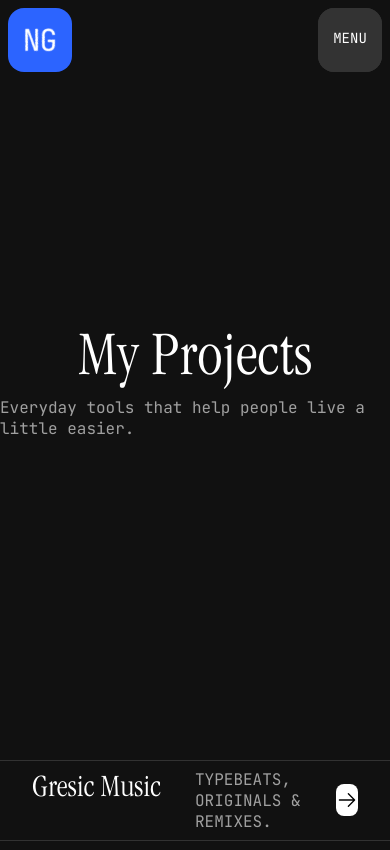
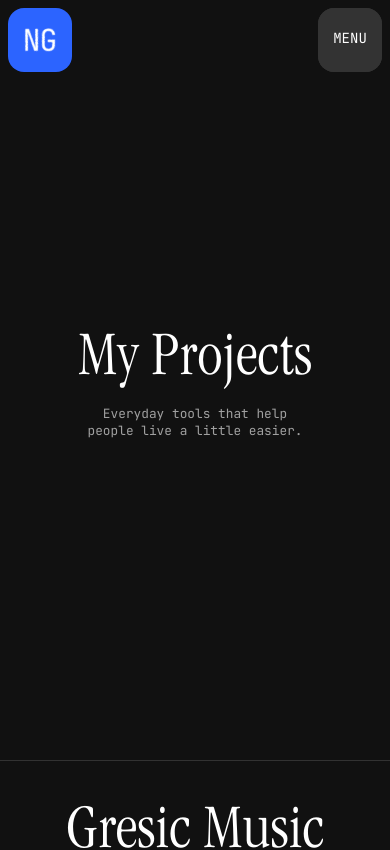
Before and after one commit to NilanshuGarhewal/Portfolio-September, a Next.js app: page /projects in a window 390 px wide. Shown: the top 850 px of the page. Built offline with nearby package versions, Linux system fonts and the light colour scheme.

Commit message:
PROJECT PAGE AND SUB PROJECT PAGE IS NOW RESPONSIVE FOR MOBILE AND TABLET DEVICES.

```diff
--- a/src/app/projects/ProjectHeroSection.tsx
+++ b/src/app/projects/ProjectHeroSection.tsx
@@ -4,10 +4,10 @@ const ProjectHeroSection = () => {
   return (
     <div className="project-hero-section">
       <div className="project-hero-heading-wrapper">
-        <span className="project-hero-heading">My Projects</span>
-        <span className="project-hero-des">
+        <div className="project-hero-heading">My Projects</div>
+        <div className="project-hero-des">
           Everyday tools that help people live a little easier.
-        </span>
+        </div>
       </div>
     </div>
   );
--- a/src/sass/app/projects/_projectHeroSection.scss
+++ b/src/sass/app/projects/_projectHeroSection.scss
@@ -8,13 +8,25 @@
     flex-direction: column;
     align-items: center;
 
+    @include respond(tablet) {
+      gap: getSpacing(sm);
+    }
+
     .project-hero-heading {
       font-size: clamp(4rem, 10vw, 10rem);
     }
 
     .project-hero-des {
-        font-family: $font-sec;
-        color: $text-sec;
+      height: auto;
+      text-align: center;
+      font-family: $font-sec;
+      color: $text-sec;
+      font-size: 1rem;
+
+      @include respond(laptop) {
+        width: 60%;
+        font-size: 0.8rem;
+      }
     }
   }
 }
--- a/src/sass/app/projects/_projectWrapper.scss
+++ b/src/sass/app/projects/_projectWrapper.scss
@@ -9,10 +9,23 @@
   text-decoration: none;
   color: $text;
 
+  @include respond(laptop) {
+    padding: getSpacing(lg) getSpacing(md);
+    display: flex;
+    flex-direction: column;
+    align-items: center;
+    justify-content: center;
+    gap: getSpacing(md);
+  }
+
   .project-name {
     width: 100%;
-    font-size: clamp(2rem, 6vw, 5rem);
+    font-size: clamp(4rem, 6vw, 5rem);
     z-index: 20;
+
+    @include respond(mobile) {
+      text-align: center;
+    }
   }
 
   .project-go {
@@ -23,11 +36,21 @@
     justify-content: space-between;
     z-index: 20;
 
+    @include respond(mobile) {
+      flex-direction: column;
+      gap: getSpacing(lg);
+      // align-items: end;
+    }
+
     .project-go-des {
       font-size: 1rem;
       font-family: $font-sec;
       text-transform: uppercase;
       color: $text-sec;
+
+      @include respond(mobile) {
+        font-size: 12px;
+      }
     }
 
     .project-go-arrow {
--- a/src/sass/components/project/_projectContainerPage.scss
+++ b/src/sass/components/project/_projectContainerPage.scss
@@ -26,6 +26,20 @@
     flex-direction: column;
     overflow: hidden;
 
+    @include respond(desktop) {
+      width: 70%;
+    }
+
+    @include respond(laptop) {
+      width: 90%;
+    }
+
+    @include respond(tablet) {
+      width: 100%;
+      padding: getSpacing(sm);
+      border-radius: 0.5rem;
+    }
+
     .project-close {
       width: 100%;
       font-size: 1rem;
@@ -34,6 +48,10 @@
       border-bottom: 1px solid $border;
       flex-shrink: 0;
       height: 2rem;
+
+      @include respond(tablet) {
+        height: 1.5rem;
+      }
 
       .project-close-btn {
         &:hover {
@@ -57,6 +75,11 @@
         display: flex;
         gap: getSpacing(md);
 
+        @include respond(tablet) {
+          flex-direction: column;
+          align-items: center;
+        }
+
         .project-logo {
           .logo-wrapper {
             height: 4rem;
@@ -73,6 +96,10 @@
           display: flex;
           flex-direction: column;
           gap: getSpacing(md);
+
+          @include respond(tablet) {
+            align-items: center;
+          }
 
           .project-name {
             font-size: 4rem;
@@ -92,12 +119,23 @@
               gap: getSpacing(lg);
               font-size: 1rem;
 
+              @include respond(tablet) {
+                display: flex;
+                flex-direction: column;
+                gap: getSpacing(md);
+                align-items: center;
+              }
+
               .project-info-title {
                 color: $text-sec;
               }
 
               .project-info-des {
                 font-family: $font-ter;
+
+                @include respond(tablet) {
+                  text-align: center;
+                }
               }
             }
           }
@@ -112,6 +150,7 @@
           width: 100%;
           height: auto;
           object-fit: cover;
+          border-radius: 0.5rem;
         }
       }
     }
@@ -125,6 +164,11 @@
       align-items: end;
       border-top: 1px solid $border;
       flex-shrink: 0;
+
+      @include respond(tablet) {
+        font-size: 12px;
+        height: 1.5rem;
+      }
     }
   }
 }
```
